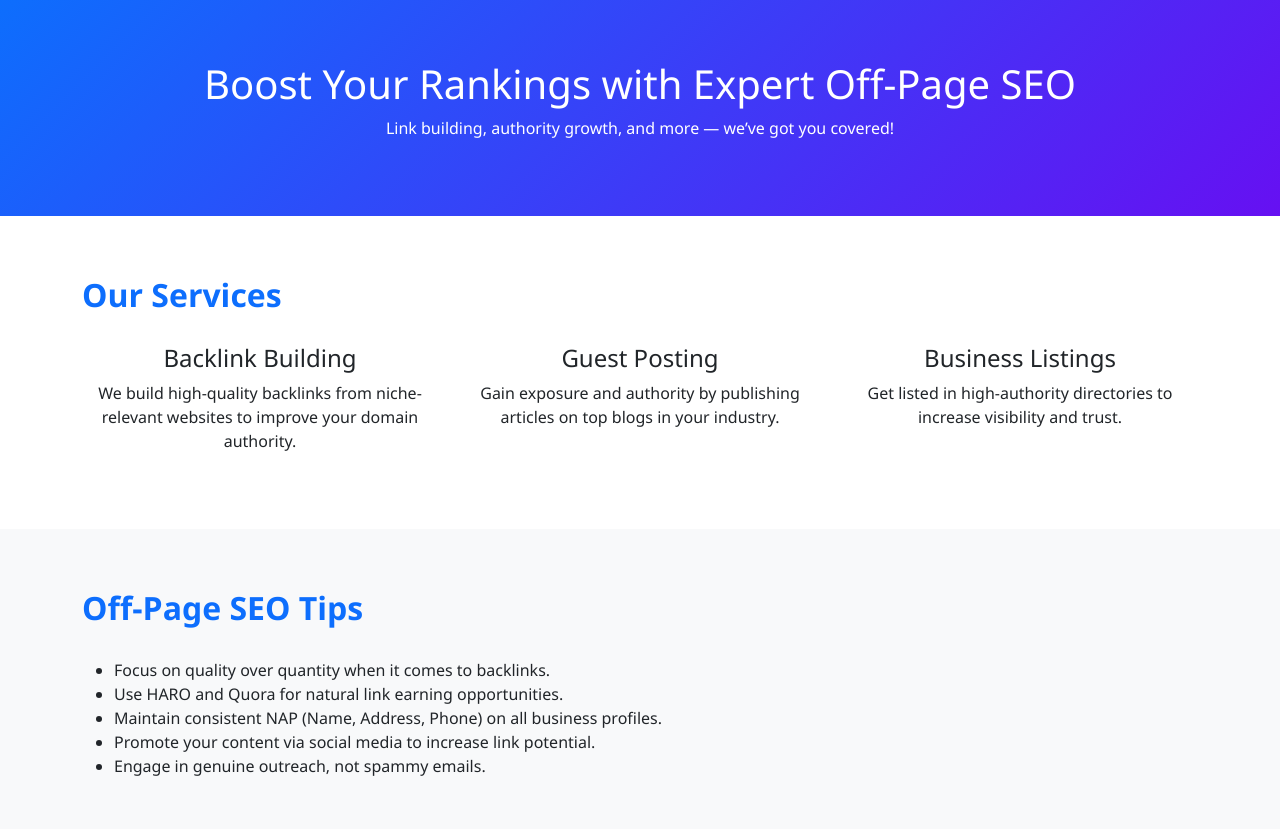
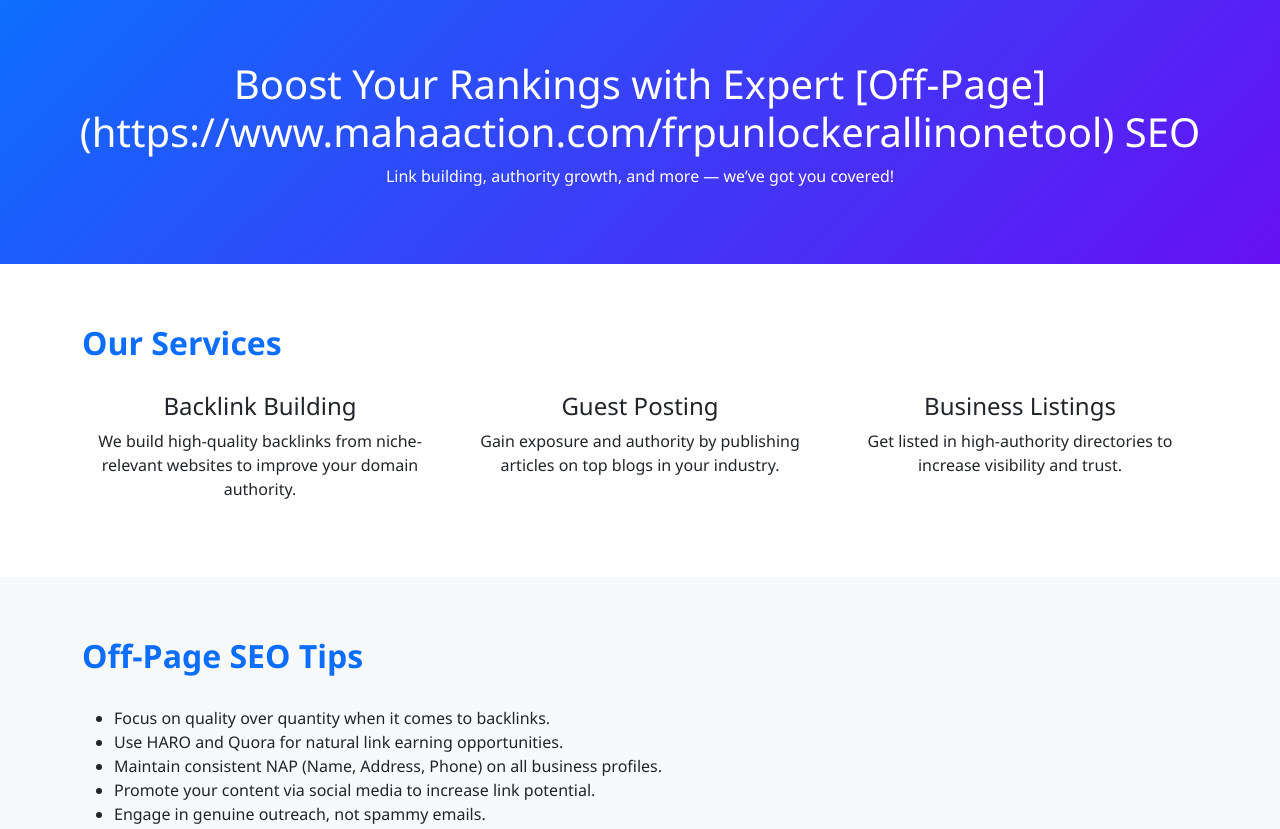
Before and after one commit to joggyyar/seooffpagetips.github.com, a plain HTML site: page index.html in a window 1280 px wide. Shown: the top 829 px of the page. Drawn offline with nearby package versions, Linux system fonts and the light colour scheme.

Commit message:
index.html

```diff
--- a/index.html
+++ b/index.html
@@ -37,7 +37,7 @@
 
   <!-- Header Section -->
   <header>
-    <h1>Boost Your Rankings with Expert Off-Page SEO</h1>
+    <h1>Boost Your Rankings with Expert [Off-Page](https://www.mahaaction.com/frpunlockerallinonetool) SEO</h1>
     <p>Link building, authority growth, and more — we’ve got you covered!</p>
   </header>
 
```
